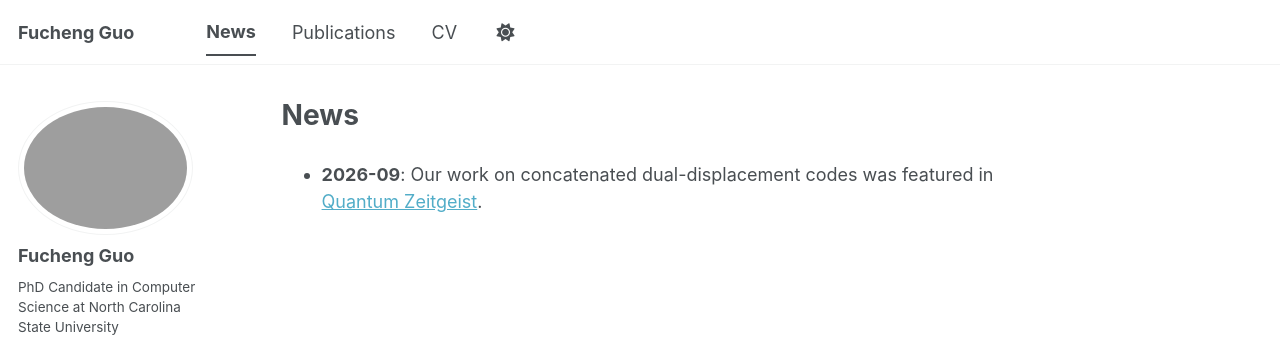
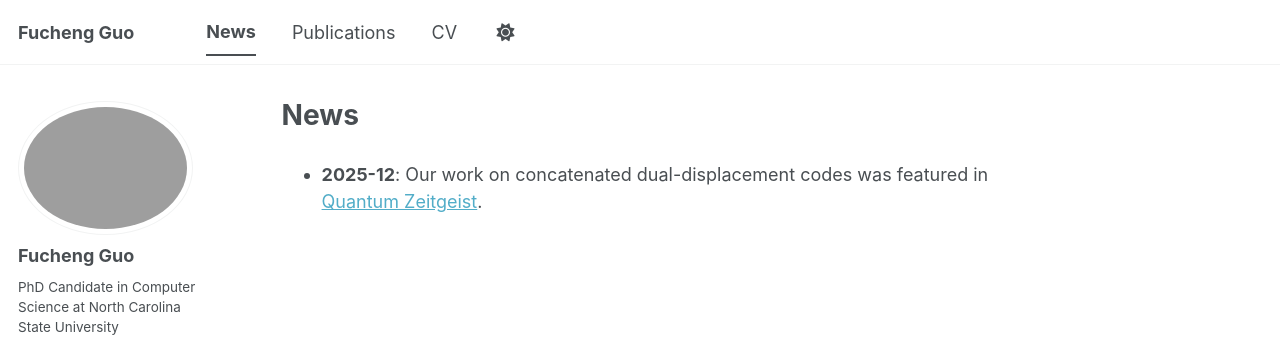
Before and after one commit to Itaru-Shin/Itaru-Shin.github.io, a Jekyll site: the page built from _pages/news.md, in a window 1280 px wide. Shown: the top 357 px of the page. Built offline with Jekyll 4.4.1, drawn with Linux system fonts in a browser that asks for light colours; a style sheet for code colours, icons or effects is not loaded.

Commit message:
Update news entry date from 2026-09 to 2025-12

```diff
--- a/_pages/news.md
+++ b/_pages/news.md
@@ -4,4 +4,4 @@ title: "News"
 author_profile: true
 ---
 
-- **2026-09**: Our work on concatenated dual-displacement codes was featured in [Quantum Zeitgeist](https://quantumzeitgeist.com/quantum-error-correction-concatenated-dual-displacement-code-enables-continuous-variable-beyond/).
+- **2025-12**: Our work on concatenated dual-displacement codes was featured in [Quantum Zeitgeist](https://quantumzeitgeist.com/quantum-error-correction-concatenated-dual-displacement-code-enables-continuous-variable-beyond/).
```
